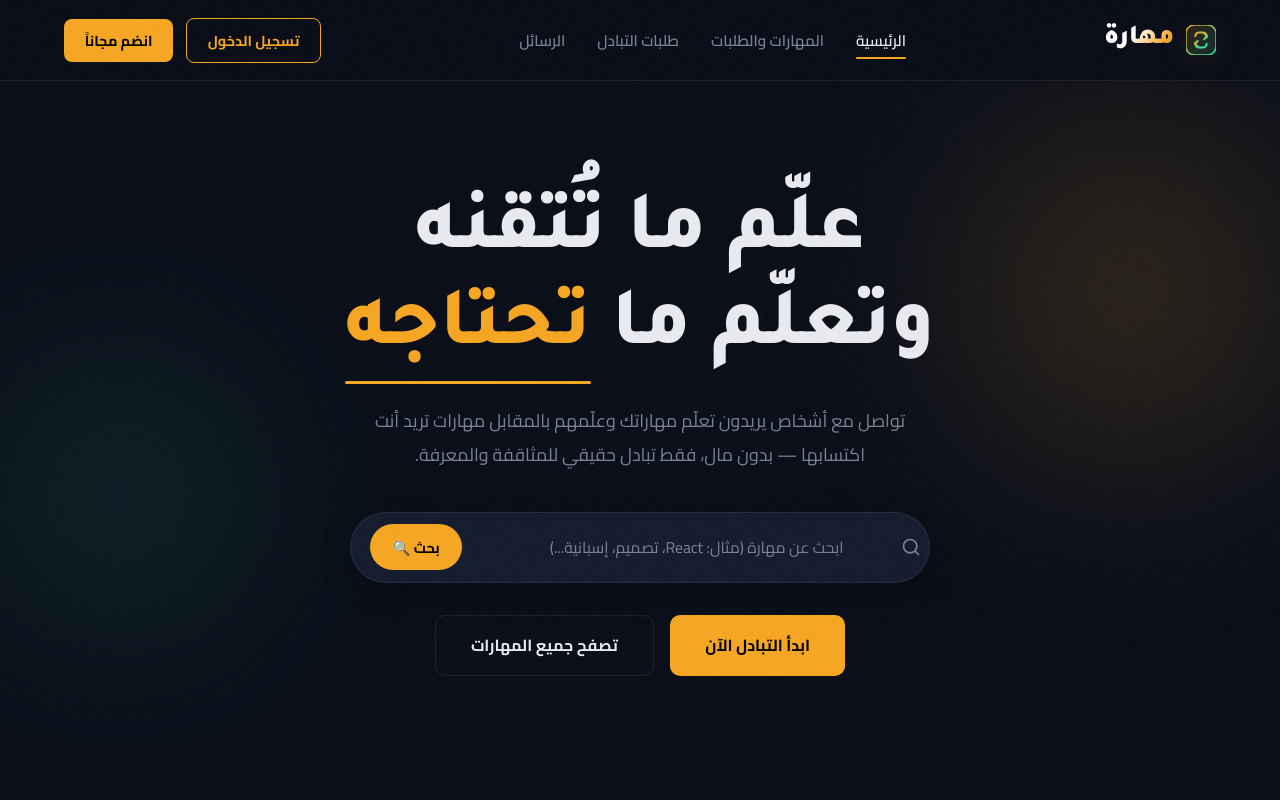
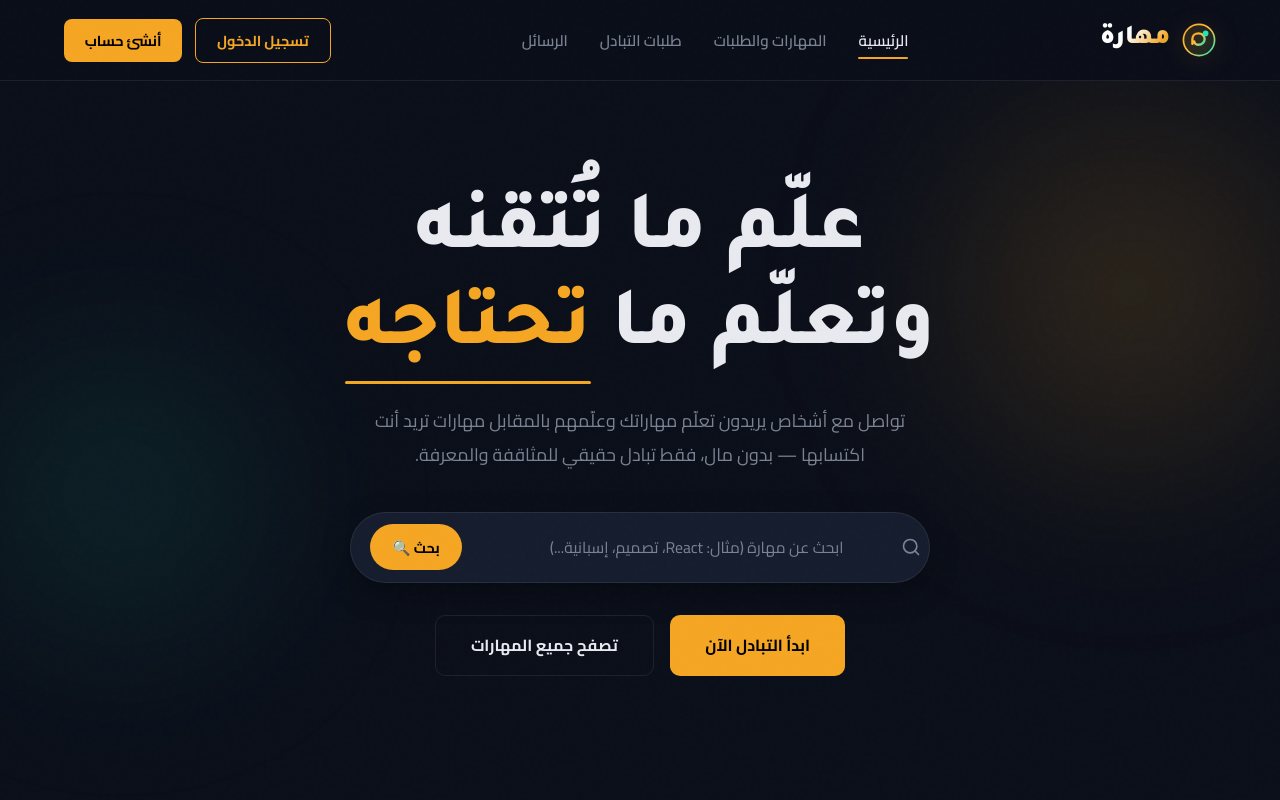
Before and after one commit to esraa123-cloud/Esraa, a React (Vite) app: page / in a window 1280 px wide. Shown: the top 800 px of the page. Built offline with nearby package versions, Linux system fonts and the light colour scheme.

Commit message:
Update Navbar button text to 'أنشئ حساب'

```diff
--- a/src/components/layout/Navbar.jsx
+++ b/src/components/layout/Navbar.jsx
@@ -29,17 +29,17 @@ export const Navbar = ({ activeTab, setActiveTab }) => {
 
         <div className="logo" onClick={() => handleNavClick('home')}>
           <div className="logo-symbol-wrap">
-            <svg width="30" height="30" viewBox="0 0 32 32" fill="none" xmlns="http://www.w3.org/2000/svg">
+            <svg width="34" height="34" viewBox="0 0 36 36" fill="none" xmlns="http://www.w3.org/2000/svg">
               <defs>
-                <linearGradient id="logoGradNav" x1="0%" y1="0%" x2="100%" y2="100%">
+                <linearGradient id="mLogoGradNav" x1="0%" y1="0%" x2="100%" y2="100%">
                   <stop offset="0%" stopColor="#f5a623" />
+                  <stop offset="50%" stopColor="#ffc142" />
                   <stop offset="100%" stopColor="#1de9b6" />
                 </linearGradient>
               </defs>
-              <rect width="32" height="32" rx="9" fill="url(#logoGradNav)" fillOpacity="0.12" stroke="url(#logoGradNav)" strokeWidth="1.5" />
-              <path d="M10 12C10 9.79 11.79 8 14 8H18C20.21 8 22 9.79 22 12V13M22 20C22 22.21 20.21 24 18 24H14C11.79 24 10 22.21 10 20V19" stroke="url(#logoGradNav)" strokeWidth="2.2" strokeLinecap="round" />
-              <path d="M19.5 15L22.5 12L19.5 9" stroke="url(#logoGradNav)" strokeWidth="2.2" strokeLinecap="round" strokeLinejoin="round" />
-              <path d="M12.5 17L9.5 20L12.5 23" stroke="url(#logoGradNav)" strokeWidth="2.2" strokeLinecap="round" strokeLinejoin="round" />
+              <circle cx="18" cy="18" r="16.5" fill="url(#mLogoGradNav)" fillOpacity="0.1" stroke="url(#mLogoGradNav)" strokeWidth="1.8" />
+              <path d="M11 22V17C11 13.5 13.8 11 17.5 11C21 11 24 13.5 24 17C24 20.5 21 23 17.5 23C15 23 13 21.5 13 19.5" stroke="url(#mLogoGradNav)" strokeWidth="2.5" strokeLinecap="round" />
+              <circle cx="25" cy="11" r="3" fill="#1de9b6" />
             </svg>
           </div>
           <div className="logo-brand-title">
@@ -109,7 +109,7 @@ export const Navbar = ({ activeTab, setActiveTab }) => {
               تسجيل الدخول
             </button>
             <button className="btn-solid" onClick={() => handleNavClick('register')}>
-              انضم مجاناً
+              أنشئ حساب
             </button>
           </>
         )}
```
